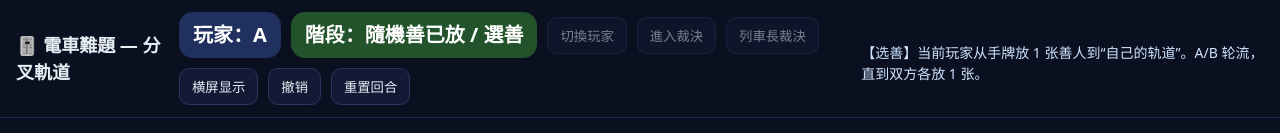
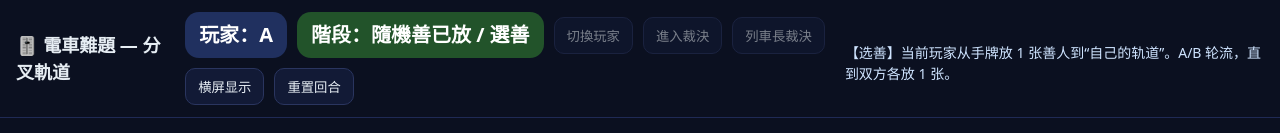
Before and after one commit to q544891464/webgame, a plain HTML site: page index.html in a window 1280 px wide. Shown: the top 133 px of the page. Drawn offline with Linux system fonts and the light colour scheme; grey boxes are pictures that could not be loaded.

Commit message:
删除撤销按钮

```diff
--- a/index.html
+++ b/index.html
@@ -153,7 +153,7 @@
         <button class="btn" id="btnNext" disabled>進入裁決</button>
         <button class="btn" id="btnJudge" disabled>列車長裁決</button>
         <button class="btn" id="btnRotate">横屏显示</button>
-        <button class="btn" id="btnUndo">撤销</button>
+        <!-- <button class="btn" id="btnUndo">撤销</button> -->
         <button class="btn" id="btnReset">重置回合</button>
       </div>
 
```
